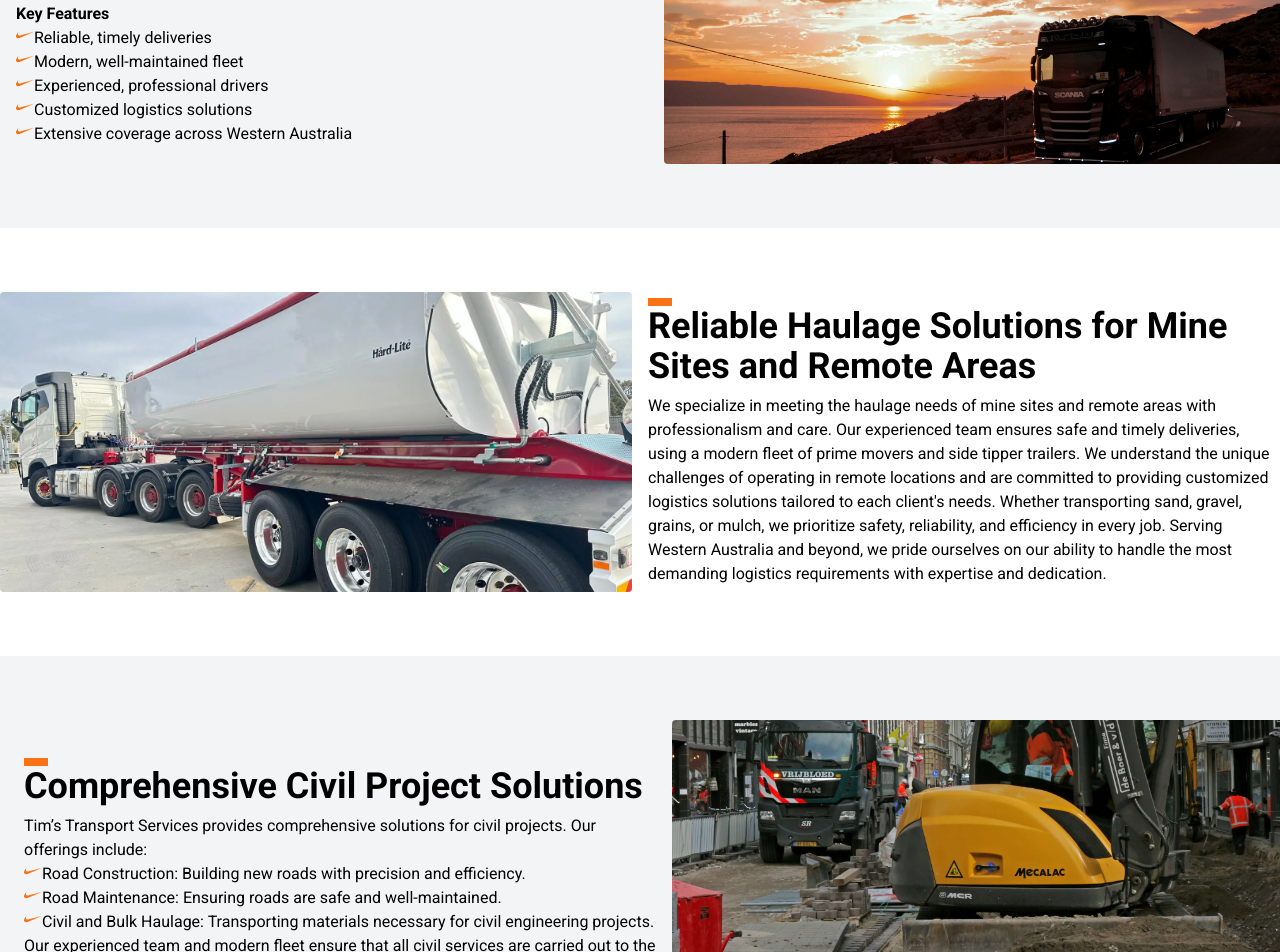
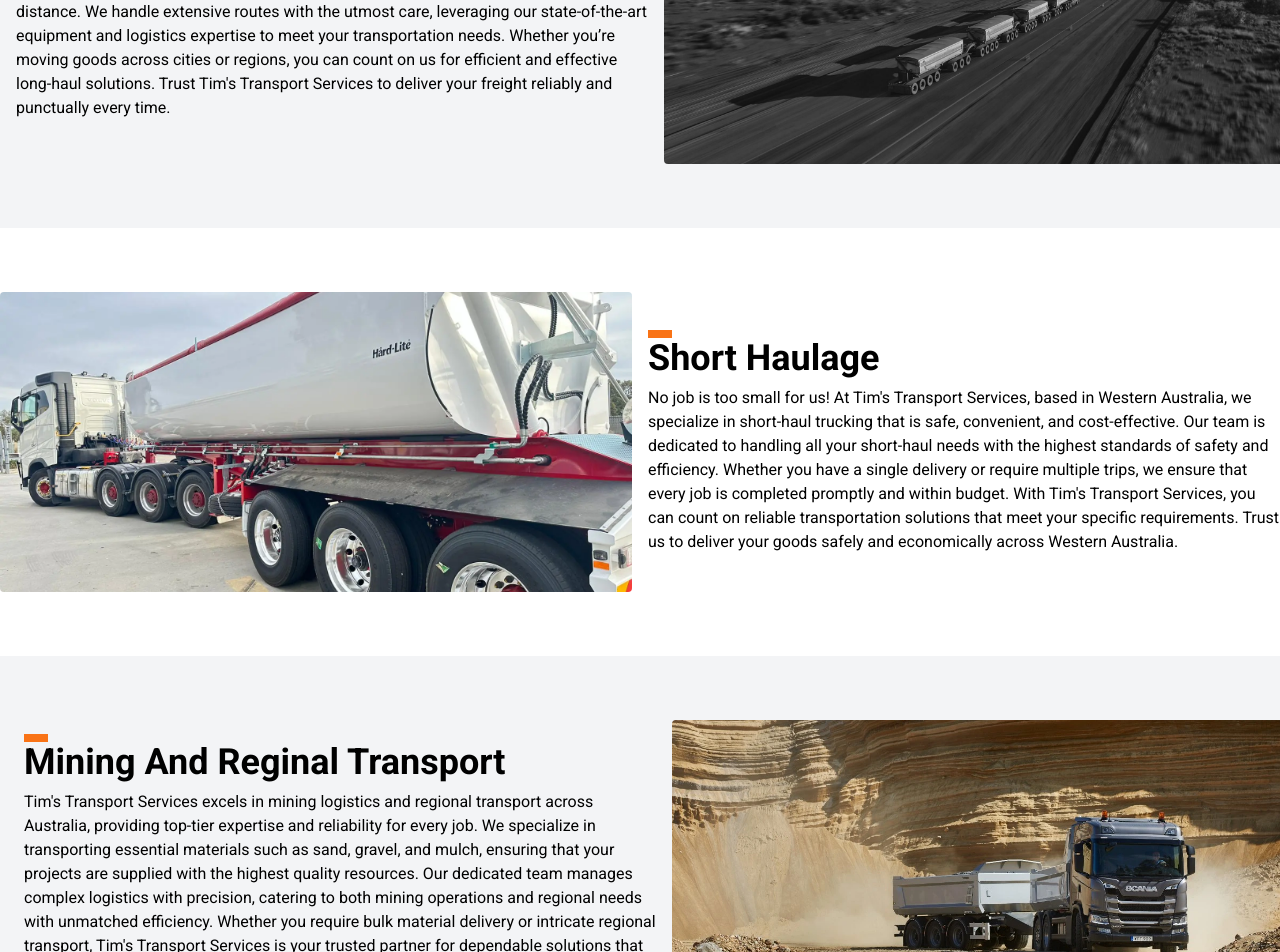
Before and after one commit to saretoduncan/tims-transport-services, a React (Vite) app: page /services in a window 1280 px wide. Shown: the part 800-1752 px from the top of the page. Built offline with nearby package versions, Linux system fonts and the light colour scheme.

Commit message:
complelete  services page

```diff
--- a/src/components/AboutPageComponents/HeroSection.tsx
+++ b/src/components/AboutPageComponents/HeroSection.tsx
@@ -1,11 +1,11 @@
-import highWayScannia from "../../assets/highwaytrack.webp";
+import quaryTruck from "../../assets/quarytrack.webp";
 const HeroSection = () => {
   return (
     <div
       className={`relative h-[350px] md:h-[400px] lg:h-[600px]  overflow-hidden bg-cover bg-center
   }`}
       style={{
-        backgroundImage: "url(" + "'" + highWayScannia + "'" + ")",
+        backgroundImage: "url(" + "'" + quaryTruck + "'" + ")",
       }}
     >
       {" "}
--- a/src/components/homePageComponent/Courousel.tsx
+++ b/src/components/homePageComponent/Courousel.tsx
@@ -1,6 +1,6 @@
 import transitImg from "../../assets/transist.webp";
 import quaryTrack from "../../assets/quarytrack.webp";
-import highWayScannia from "../../assets/highwaytrack.webp";
+import highWayScannia from "../../assets/highway_truck_sand.webp";
 
 import { navLinkData } from "../navigation/NavLinkData";
 import PrimaryLink from "../buttons/PrimaryLink";
@@ -9,7 +9,7 @@ import { useEffect, useState } from "react";
 function Courousel() {
   const [currentBg, setCurrentBg] = useState(0);
 
-  const corouselBgImg = [transitImg, quaryTrack, highWayScannia];
+  const corouselBgImg = [transitImg, highWayScannia, quaryTrack];
   const handleNextImage = () => {
     setCurrentBg((prevImg) => (prevImg + 1) % corouselBgImg.length);
   };
--- a/src/components/homePageComponent/FeaturesSection.tsx
+++ b/src/components/homePageComponent/FeaturesSection.tsx
@@ -1,6 +1,6 @@
 import FeaturesCard from "./FeaturesCard";
-import highWayScannia from "../../assets/highwaytrack.webp";
-import civilTruck from "../../assets/civiltracks.webp";
+import highWayScannia from "../../assets/highway_truck_sand.webp";
+import transitImg from "../../assets/transist.webp";
 import quaryTrack from "../../assets/quarytrack.webp";
 import PrimaryLink from "../buttons/PrimaryLink";
 import { navLinkData } from "../navigation/NavLinkData";
@@ -18,23 +18,27 @@ const FeaturesSection = () => {
       </section>
       <section className="grid px-4 gap-4 md:grid-cols-2 lg:grid-cols-3 xl:w-[1024px] xl:mx-auto">
         <FeaturesCard
-          featureCaption="we transport material such as sand, gravel, grains, and mulch to construction sites and locations."
+          featureCaption="Tim's Transport Services provides dependable long-hauling across Australia, ensuring safe, timely delivery over extensive distances. "
           featureImg={highWayScannia}
-          featureTitle="Bulk Haulage"
+          featureTitle="Long Haulage"
         />
         <FeaturesCard
-          featureCaption="we specialize in meeting the haulage  needs of mine sites and remote areas with professionalism and care."
-          featureImg={quaryTrack}
-          featureTitle="mine site services"
+          featureCaption="No job is too small! Tim's Transport Services in WA offers safe, convenient, and economical short-haul trucking."
+          featureImg={transitImg}
+          featureTitle="Short Haulage"
         />
         <FeaturesCard
-          featureCaption="we offer a range of solutions for civil projects, including road construction, road maintenance, and bulk haulage."
-          featureImg={civilTruck}
-          featureTitle="civil services"
+          featureCaption="Tim's Transport Services excels in mining logistics and regional transport across Australia, delivering expertise and reliability in every job"
+          featureImg={quaryTrack}
+          featureTitle="Mining and Reginal Transport"
         />
       </section>
       <section className="flex justify-center">
-        <PrimaryLink linkName="Learn More" linkTo={navLinkData.servicesPage.to} className="text-white  bg-orange-500 rounded-none" />
+        <PrimaryLink
+          linkName="Learn More"
+          linkTo={navLinkData.servicesPage.to}
+          className="text-white  bg-orange-500 rounded-none"
+        />
       </section>
     </div>
   );
--- a/src/components/servicesPageComponents/FeaturesSection.tsx
+++ b/src/components/servicesPageComponents/FeaturesSection.tsx
@@ -1,8 +1,8 @@
-import { SiNike } from "react-icons/si";
+import quaryTrack from "../../assets/quarytrack.webp";
 import transitTruck from "../../assets/transist.webp";
 import civilTruck from "../../assets/civiltracks.webp";
 
-import highWayScannia from "../../assets/highwaytrack.webp";
+import highWayScannia from "../../assets/highway_truck_sand.webp";
 const FeaturesSection = () => {
   return (
     <>
@@ -12,49 +12,23 @@ const FeaturesSection = () => {
             <section className="space-y-2 ">
               <div className="h-2 w-6 bg-orange-500"></div>
               <section>
-                <h4 className="text-3xl font-bold xl:text-4xl">Bulk Haulage</h4>
+                <h4 className="text-3xl font-bold xl:text-4xl">Long Haulage</h4>
               </section>
               <section className="">
                 <p>
-                  We transport materials such as sand, gravel, grains, and mulch
-                  to construction sites and other locations.
+                  Tim's Transport Services offers reliable long-haul trucking
+                  across all cities of Australia, providing exceptional service
+                  with a focus on safety and timeliness. Our experienced team
+                  ensures that your shipments are delivered securely and on
+                  schedule, no matter the distance. We handle extensive routes
+                  with the utmost care, leveraging our state-of-the-art
+                  equipment and logistics expertise to meet your transportation
+                  needs. Whether you’re moving goods across cities or regions,
+                  you can count on us for efficient and effective long-haul
+                  solutions. Trust Tim's Transport Services to deliver your
+                  freight reliably and punctually every time.
                 </p>
               </section>
-            </section>
-            <section className="">
-              <h6 className=" font-bold capitalize">Key features</h6>
-              <ul className=" list-inside">
-                <li className="flex">
-                  <span>
-                    <SiNike className="text-orange-500 text-lg" />
-                  </span>{" "}
-                  Reliable, timely deliveries
-                </li>
-                <li className="flex">
-                  <span>
-                    <SiNike className="text-orange-500 text-lg" />
-                  </span>{" "}
-                  Modern, well-maintained fleet
-                </li>
-                <li className="flex">
-                  <span>
-                    <SiNike className="text-orange-500 text-lg" />
-                  </span>{" "}
-                  Experienced, professional drivers
-                </li>
-                <li className="flex">
-                  <span>
-                    <SiNike className="text-orange-500 text-lg" />
-                  </span>{" "}
-                  Customized logistics solutions
-                </li>
-                <li className="flex">
-                  <span>
-                    <SiNike className="text-orange-500 text-lg" />
-                  </span>{" "}
-                  Extensive coverage across Western Australia
-                </li>
-              </ul>
             </section>
           </div>
           <div
@@ -78,22 +52,22 @@ const FeaturesSection = () => {
               <section>
                 <div className="h-2 w-6 bg-orange-500"></div>
                 <h4 className="text-2xl font-bold xl:text-4xl ">
-                  Reliable Haulage Solutions for Mine Sites and Remote Areas
+                  Short Haulage
                 </h4>
               </section>
               <section>
                 <p>
-                  We specialize in meeting the haulage needs of mine sites and
-                  remote areas with professionalism and care. Our experienced
-                  team ensures safe and timely deliveries, using a modern fleet
-                  of prime movers and side tipper trailers. We understand the
-                  unique challenges of operating in remote locations and are
-                  committed to providing customized logistics solutions tailored
-                  to each client's needs. Whether transporting sand, gravel,
-                  grains, or mulch, we prioritize safety, reliability, and
-                  efficiency in every job. Serving Western Australia and beyond,
-                  we pride ourselves on our ability to handle the most demanding
-                  logistics requirements with expertise and dedication.
+                  No job is too small for us! At Tim's Transport Services, based
+                  in Western Australia, we specialize in short-haul trucking
+                  that is safe, convenient, and cost-effective. Our team is
+                  dedicated to handling all your short-haul needs with the
+                  highest standards of safety and efficiency. Whether you have a
+                  single delivery or require multiple trips, we ensure that
+                  every job is completed promptly and within budget. With Tim's
+                  Transport Services, you can count on reliable transportation
+                  solutions that meet your specific requirements. Trust us to
+                  deliver your goods safely and economically across Western
+                  Australia.
                 </p>
               </section>
             </section>
@@ -107,49 +81,33 @@ const FeaturesSection = () => {
               <section>
                 <div className="h-2 w-6 bg-orange-500"></div>
                 <h4 className="text-2xl font-bold capitalize xl:text-4xl">
-                  Comprehensive Civil Project Solutions
+                  Mining and Reginal Transport
                 </h4>
               </section>
               <section>
                 <p>
-                  Tim’s Transport Services provides comprehensive solutions for
-                  civil projects. Our offerings include:
+                  Tim's Transport Services excels in mining logistics and
+                  regional transport across Australia, providing top-tier
+                  expertise and reliability for every job. We specialize in
+                  transporting essential materials such as sand, gravel, and
+                  mulch, ensuring that your projects are supplied with the
+                  highest quality resources. Our dedicated team manages complex
+                  logistics with precision, catering to both mining operations
+                  and regional needs with unmatched efficiency. Whether you
+                  require bulk material delivery or intricate regional
+                  transport, Tim's Transport Services is your trusted partner
+                  for dependable solutions that meet all your mining and
+                  material transport needs throughout Australia. Tim’s Transport
+                  Services provides comprehensive solutions for civil projects.
+                  Our offerings include:
                 </p>{" "}
-                <ul className=" list-inside">
-                  <li className="flex">
-                    <span>
-                      <SiNike className="text-orange-500 text-lg" />
-                    </span>{" "}
-                    Road Construction: Building new roads with precision and
-                    efficiency.
-                  </li>
-                  <li className="flex">
-                    <span>
-                      <SiNike className="text-orange-500 text-lg" />
-                    </span>{" "}
-                    Road Maintenance: Ensuring roads are safe and
-                    well-maintained.
-                  </li>
-                  <li className="flex">
-                    <span>
-                      <SiNike className="text-orange-500 text-lg" />
-                    </span>{" "}
-                    Civil and Bulk Haulage: Transporting materials necessary for
-                    civil engineering projects.
-                  </li>
-                </ul>
-                <p>
-                  Our experienced team and modern fleet ensure that all civil
-                  services are carried out to the highest standards, meeting the
-                  unique needs of each project.
-                </p>
               </section>
             </section>
           </div>{" "}
           <div
             className="bg-cover bg-center md:bg-bottom bg-no-repeat h-[300px] rounded self-center"
             style={{
-              backgroundImage: "url(" + "'" + civilTruck + "'" + ")",
+              backgroundImage: "url(" + "'" + quaryTrack + "'" + ")",
             }}
           ></div>
         </div>
--- a/src/components/servicesPageComponents/HeroSection.tsx
+++ b/src/components/servicesPageComponents/HeroSection.tsx
@@ -1,11 +1,11 @@
-import quaryTruck from "../../assets/quarytrack.webp";
+import highwaytruck from "../../assets/highway_truck_sand.webp";
 const HeroSection = () => {
   return (
     <div
       className={`relative h-[350px] md:h-[400px] lg:h-[600px]  overflow-hidden bg-cover bg-center
   }`}
       style={{
-        backgroundImage: "url(" + "'" + quaryTruck + "'" + ")",
+        backgroundImage: "url(" + "'" + highwaytruck + "'" + ")",
       }}
     >
       {" "}
```
Also changed, not shown: src/assets/highway_truck_sand.webp (added).
